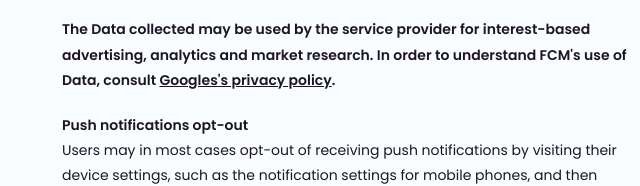
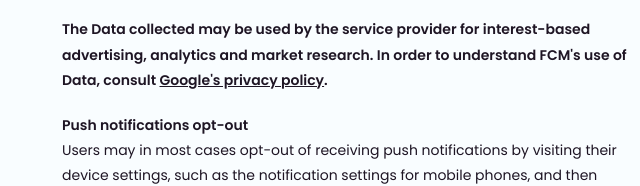
Before and after one commit to eddiesigner/mabel-website, a website: page src/privacy.html in a window 1280 px wide. Shown: the part 3798-3984 px from the top of the page, 278-918 px from the left. Drawn offline with nearby package versions, Linux system fonts and the light colour scheme; files that its build step writes are made by us from their sources; files whose address does not match are found by name.

Commit message:
Fix typo

```diff
--- a/src/privacy.html
+++ b/src/privacy.html
@@ -149,7 +149,7 @@
             </p>
             <p>
               <em>
-                The Data collected may be used by the service provider for interest-based advertising, analytics and market research. In order to understand FCM's use of Data, consult <a href="https://policies.google.com/privacy">Googles's privacy policy</a>.
+                The Data collected may be used by the service provider for interest-based advertising, analytics and market research. In order to understand FCM's use of Data, consult <a href="https://policies.google.com/privacy">Google's privacy policy</a>.
               </em>
             </p>
             <p>
```
